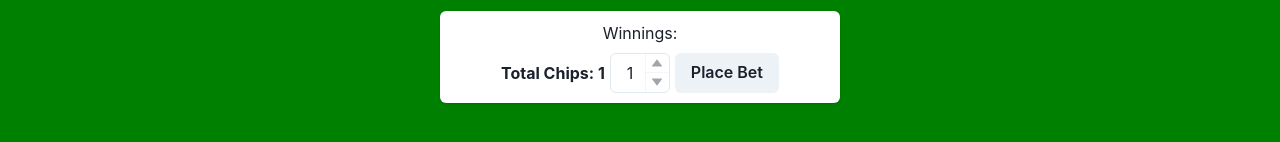
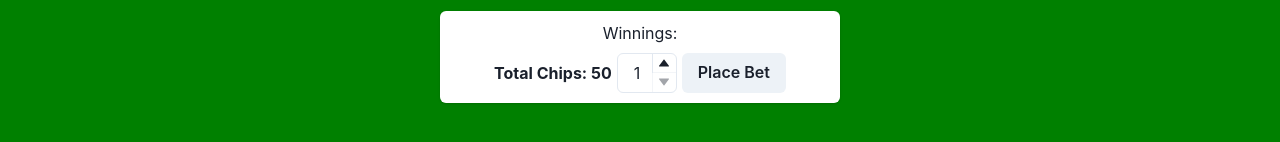
Before and after one commit to JosephSzpigiel/vpoker-react, a Next.js app: page / in a window 1280 px wide. Shown: the part 266-408 px from the top of the page. Built offline with nearby package versions, Linux system fonts and the light colour scheme.

Commit message:
Reset Initial chips

```diff
--- a/src/app/page.js
+++ b/src/app/page.js
@@ -13,7 +13,7 @@ export default function Page() {
   const [deckId, setDeckId] = useState('')
   const [hand, setHand] = useState(defaultHand)
   const [toDiscard, setToDiscard] = useState([])
-  const [chips, setChips] = useState(1)
+  const [chips, setChips] = useState(50)
   const [inGame, setIngame] = useState(false)
 
 
```
